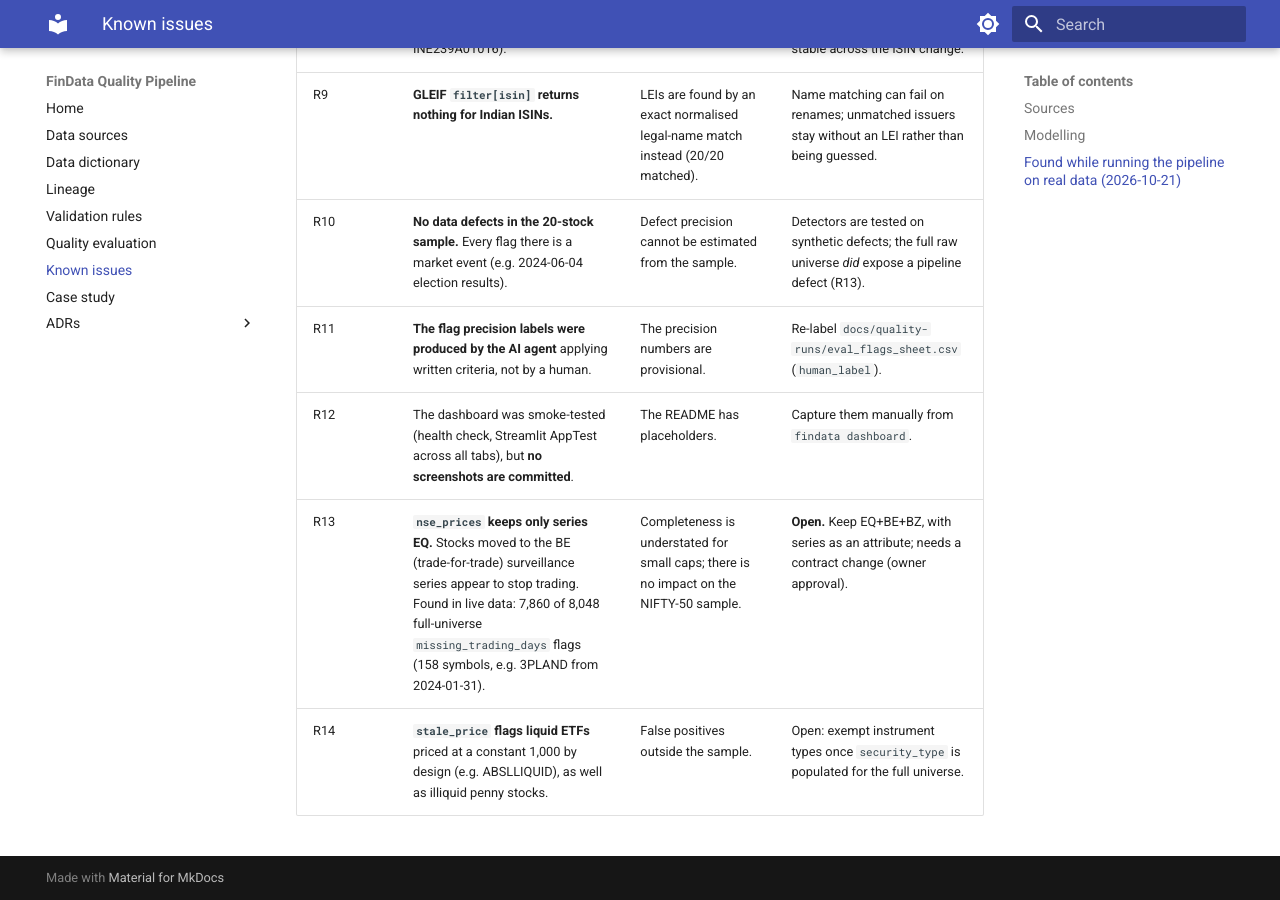
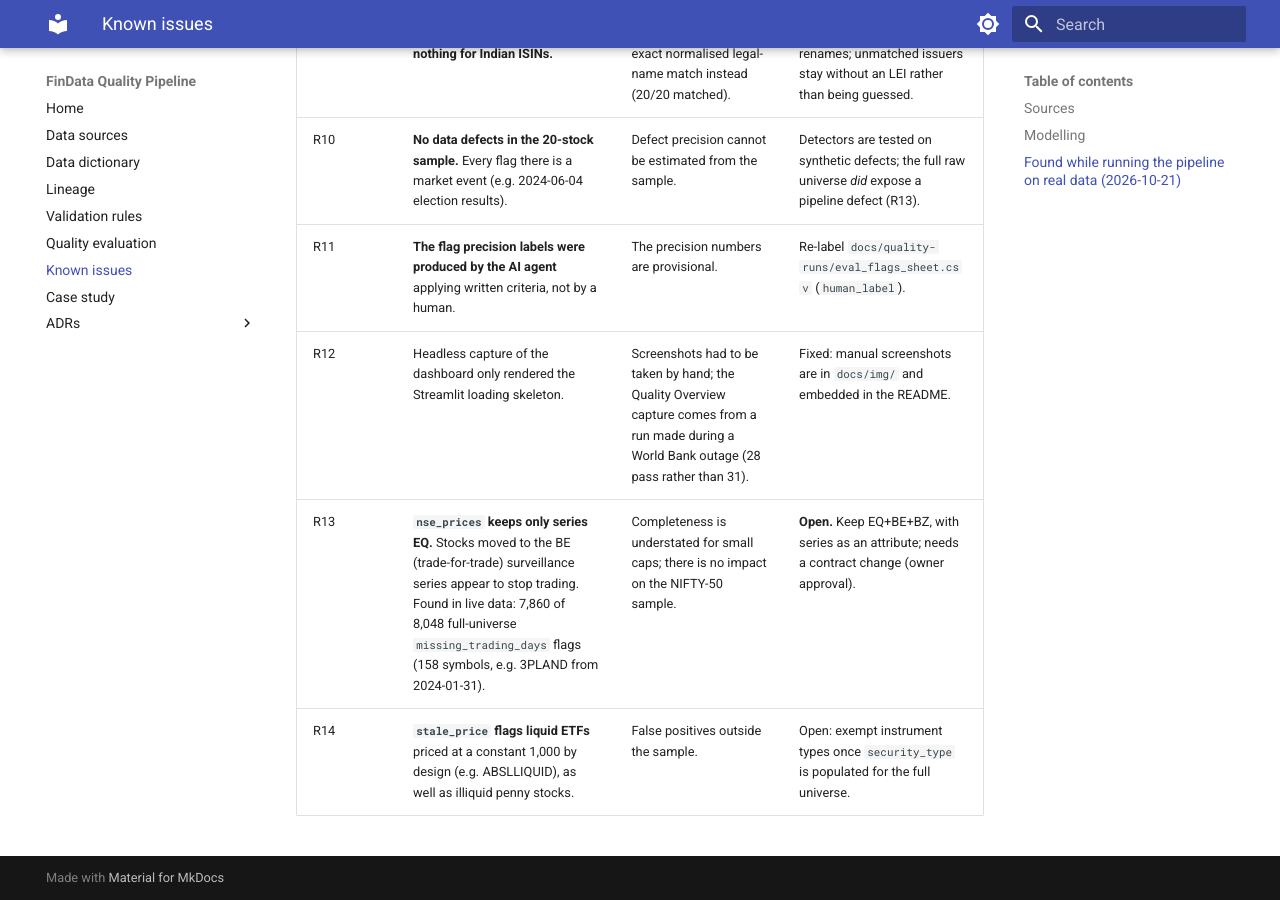
Before and after one commit to sonkarvidhi84-rgb/FinData, an MkDocs documentation site: the page built from docs/known-issues.md, in a window 1280 px wide and 900 px high, scrolled down 2546 px. Built offline with MkDocs 1.6.1 and Material for MkDocs 9.7.7, drawn with Linux system fonts in a browser that asks for light colours.

Commit message:
docs: add dashboard screenshots to README
Co-Authored-By: Claude Opus 5.5 <noreply@anthropic.com>

```diff
--- a/docs/known-issues.md
+++ b/docs/known-issues.md
@@ -38,6 +38,6 @@ discovers one in an interview or in production.
 | R9 | **GLEIF `filter[isin]` returns nothing for Indian ISINs.** | LEIs are found by an exact normalised legal-name match instead (20/20 matched). | Name matching can fail on renames; unmatched issuers stay without an LEI rather than being guessed. |
 | R10 | **No data defects in the 20-stock sample.** Every flag there is a market event (e.g. 2024-06-04 election results). | Defect precision cannot be estimated from the sample. | Detectors are tested on synthetic defects; the full raw universe *did* expose a pipeline defect (R13). |
 | R11 | **The flag precision labels were produced by the AI agent** applying written criteria, not by a human. | The precision numbers are provisional. | Re-label `docs/quality-runs/eval_flags_sheet.csv` (`human_label`). |
-| R12 | The dashboard was smoke-tested (health check, Streamlit AppTest across all tabs), but **no screenshots are committed**. | The README has placeholders. | Capture them manually from `findata dashboard`. |
+| R12 | Headless capture of the dashboard only rendered the Streamlit loading skeleton. | Screenshots had to be taken by hand; the Quality Overview capture comes from a run made during a World Bank outage (28 pass rather than 31). | Fixed: manual screenshots are in `docs/img/` and embedded in the README. |
 | R13 | **`nse_prices` keeps only series EQ.** Stocks moved to the BE (trade-for-trade) surveillance series appear to stop trading. Found in live data: 7,860 of 8,048 full-universe `missing_trading_days` flags (158 symbols, e.g. 3PLAND from 2024-01-31). | Completeness is understated for small caps; there is no impact on the NIFTY-50 sample. | **Open.** Keep EQ+BE+BZ, with series as an attribute; needs a contract change (owner approval). |
 | R14 | **`stale_price` flags liquid ETFs** priced at a constant 1,000 by design (e.g. ABSLLIQUID), as well as illiquid penny stocks. | False positives outside the sample. | Open: exempt instrument types once `security_type` is populated for the full universe. |
```
Also changed, not shown: README.md (+15 -7 lines), docs/img/analytics.png (added), docs/img/anomalies.png (added), docs/img/quality-overview.png (added).
